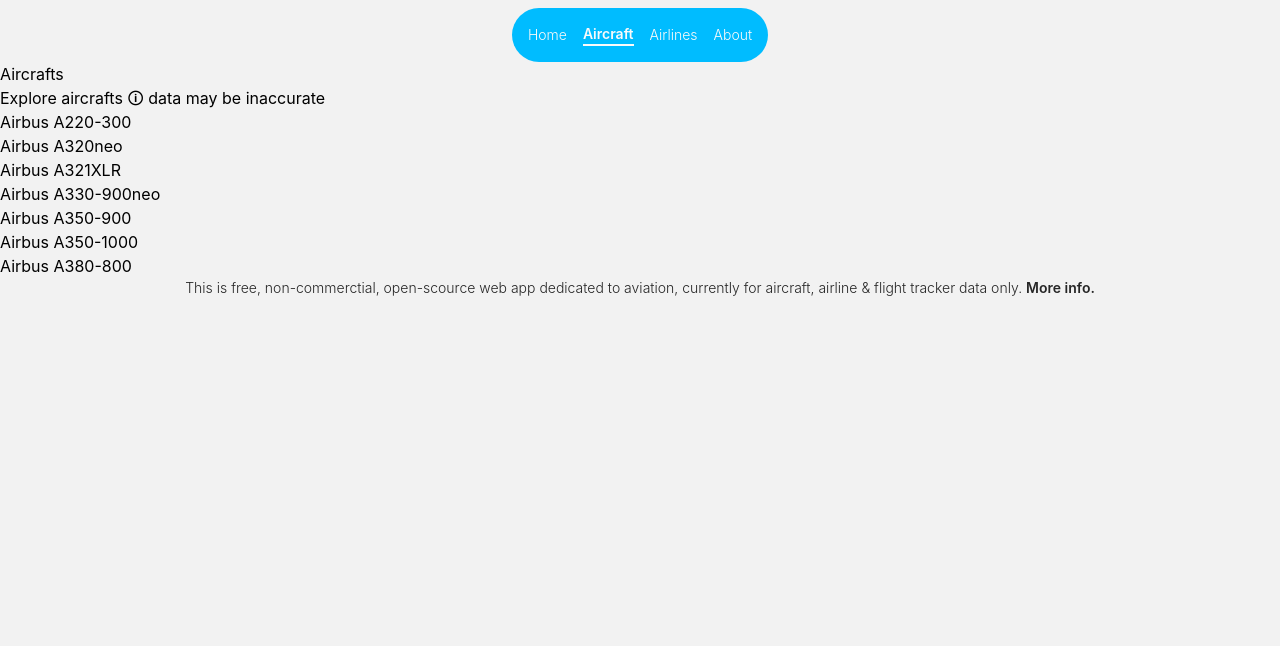
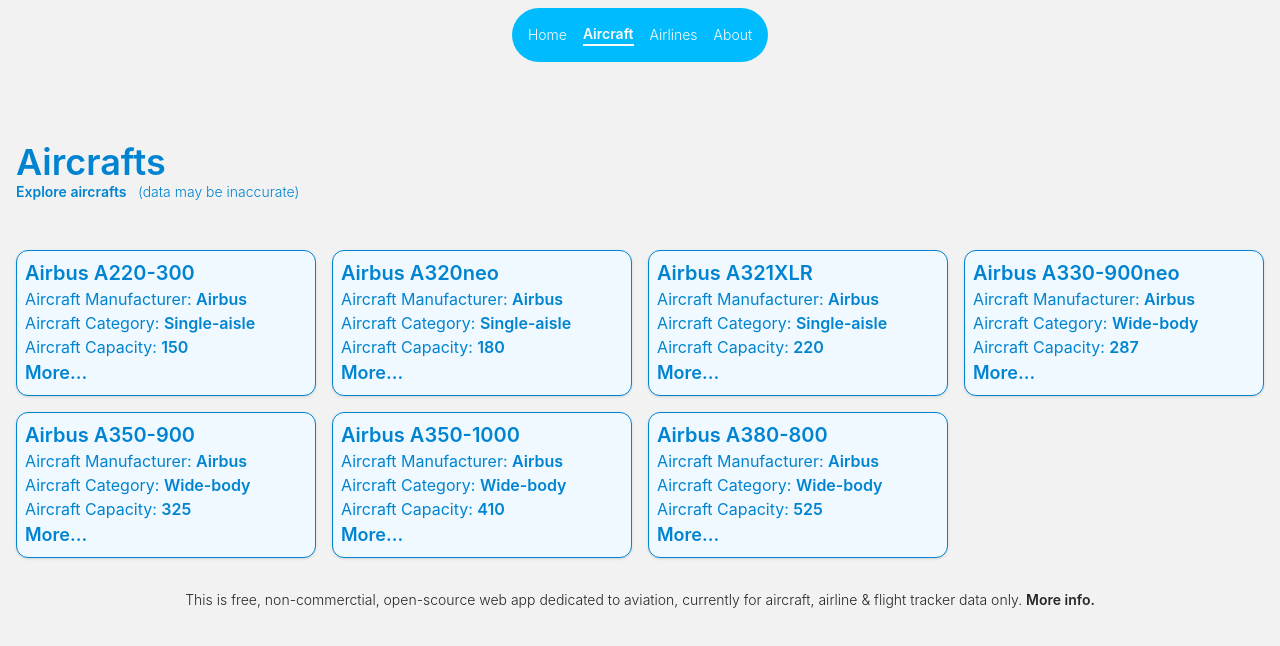
Before and after one commit to sandro-dev26/jethub, a React (Vite) app: page /aircraft in a window 1280 px wide. Shown: the top 646 px of the page. Built offline with nearby package versions, Linux system fonts and the light colour scheme.

Commit message:
Update Aircraft page

```diff
--- a/src/pages/aircraft.tsx
+++ b/src/pages/aircraft.tsx
@@ -1,5 +1,5 @@
 import { useState, useEffect } from "react";
-import { useNavigate } from "react-router";
+import { useNavigate, Link } from "react-router";
 import { fetchAircraftData } from "../fetch";
 import type { Aircraft } from "../types/aircraft";
 
@@ -20,23 +20,47 @@ function AircraftPage() {
 
   const navigate = useNavigate();
   return (
-    <main>
-      <header>
-        <h1>Aircrafts</h1>
-        <p>
-          Explore aircrafts <span>🛈 data may be inaccurate</span>
+    <main className="m-4 mt-20 text-sky-600">
+      <header className="mb-8">
+        <h1 className="text-4xl font-semibold">Aircrafts</h1>
+        <p className="text-sm font-semibold">
+          Explore aircrafts{" "}
+          <span className="font-light ml-2">(data may be inaccurate)</span>
         </p>
       </header>
 
-      <ul>
+      <ul className="grid grid-cols-1 gap-4 py-4 md:grid-cols-2 lg:grid-cols-4">
         {aircraftData &&
           aircraftData.map((item) => (
-            <li
-              onClick={() => {
-                navigate(`/aircraft/${item.id}`);
-              }}
-            >
-              <h1>{item.name}</h1>
+            <li className="bg-sky-50 border p-2 shadow shadow-black/10 rounded-xl transition-all duration-200 hover:shadow-black/50 hover:shadow-xl hover:-translate-y-2 active:translate-y-1 active:shadow">
+              <h1
+                onClick={() => {
+                  navigate(`/aircraft/${item.id}`);
+                }}
+                className="text-xl font-semibold transition-all duration-200 hover:border-l-4 hover:px-2 hover:rounded-sm"
+              >
+                {item.name}
+              </h1>
+              <p className="font-normal">
+                Aircraft Manufacturer:{" "}
+                <span className="font-semibold">{item.manufacturer}</span>
+              </p>
+              <p className="font-normal">
+                Aircraft Category:{" "}
+                <span className="font-semibold">{item.category}</span>
+              </p>
+              <p className="font-normal">
+                Aircraft Capacity:{" "}
+                <span className="font-semibold">
+                  {item.specs.passengerCapacity}
+                </span>
+              </p>
+              <Link
+                to={`/aircraft/${item.id}`}
+                className="text-lg font-semibold hover:underline underline-offset-2"
+              >
+                More...
+              </Link>
             </li>
           ))}
       </ul>
```
